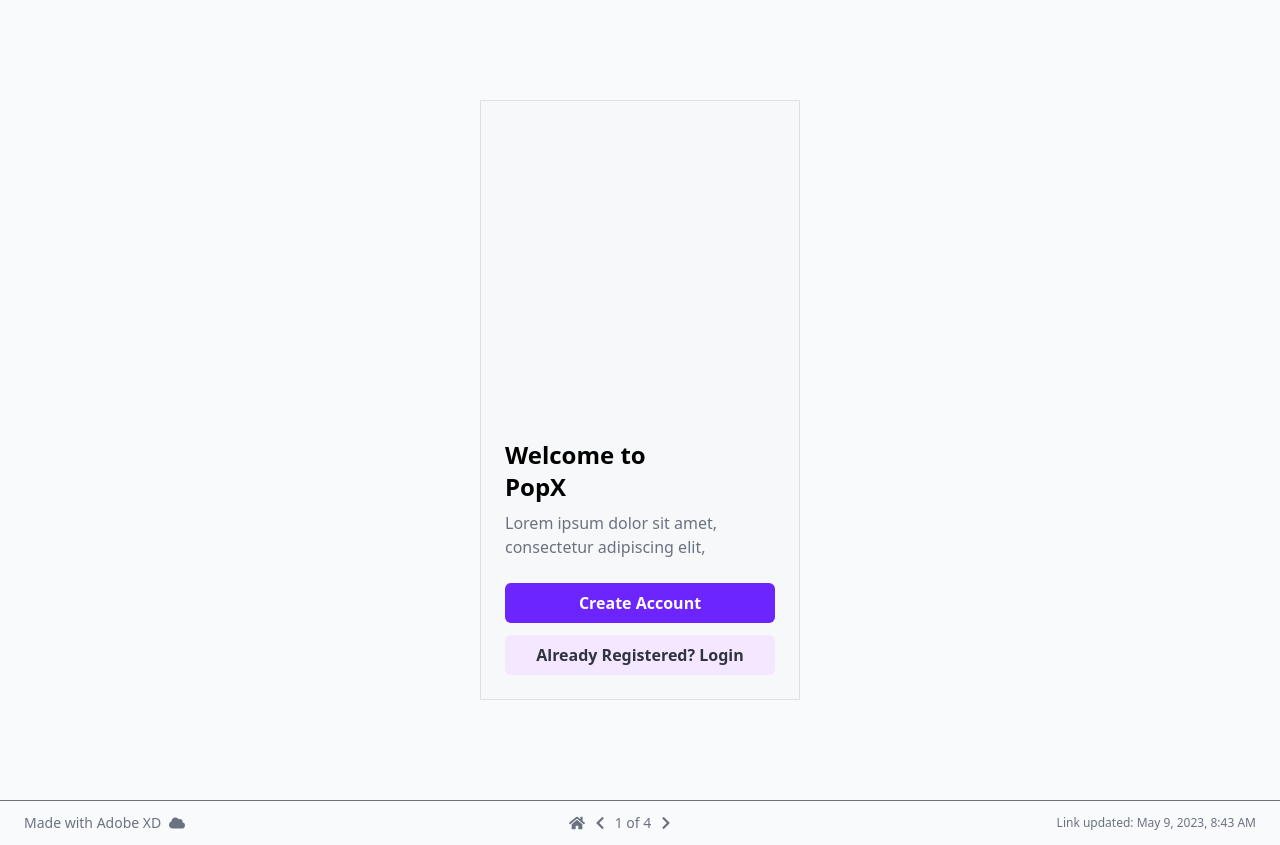
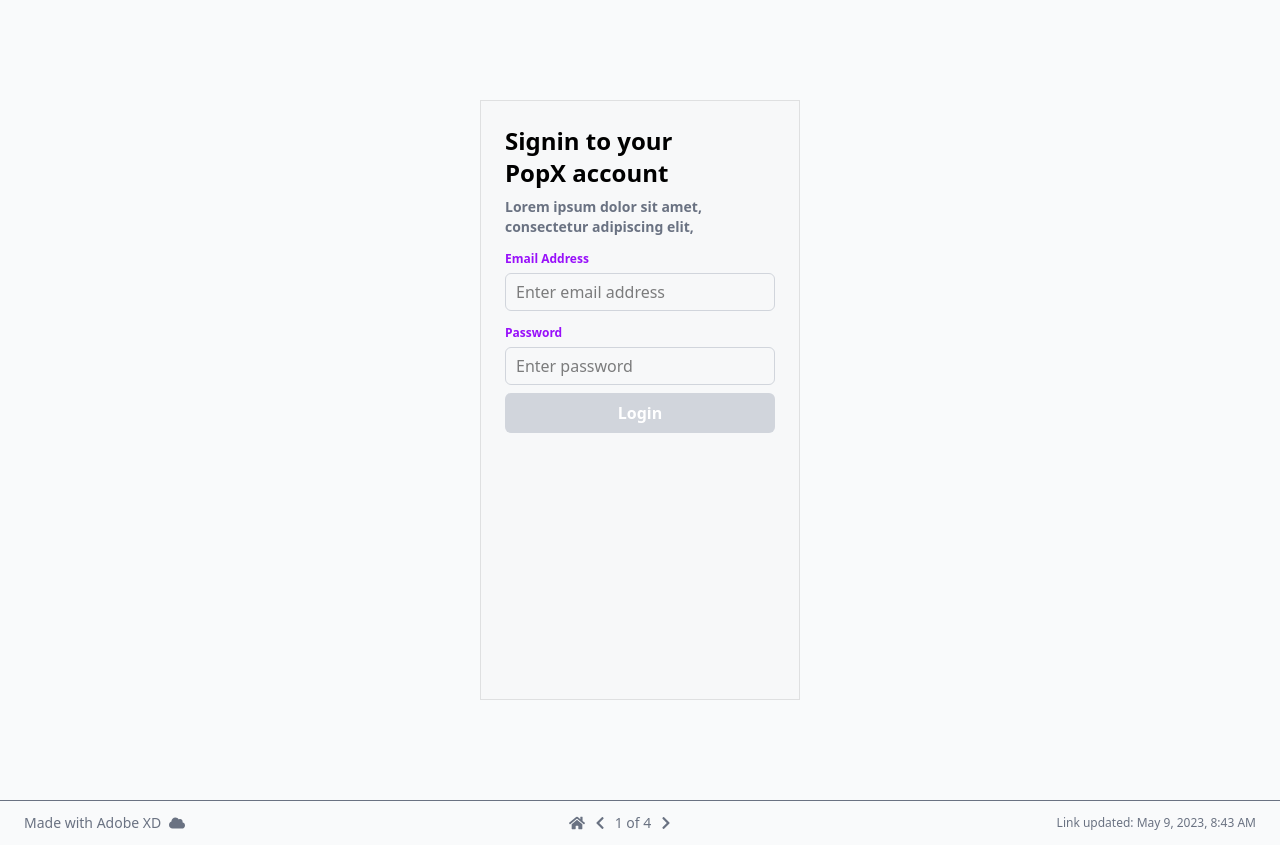
Before and after one commit to mr-aman-git/Educase-India, a React (Vite) app: page / in a window 1280 px wide. Built offline with nearby package versions, Linux system fonts and the light colour scheme.

Commit message:
LoginPage code fix and reactrouter dom install

```diff
--- a/package.json
+++ b/package.json
@@ -14,6 +14,7 @@
     "react": "^19.0.0",
     "react-dom": "^19.0.0",
     "react-icons": "^5.5.0",
+    "react-router-dom": "^7.5.2",
     "tailwindcss": "^4.1.4"
   },
   "devDependencies": {
--- a/src/App.jsx
+++ b/src/App.jsx
@@ -1,11 +1,12 @@
 import WelcomePage from "./Components/WelcomePage";
+import {LoginPage} from "./Components/LoginPage";
 
 import React from 'react'
 
 const App = () => {
   return (
     <>
-    <WelcomePage/>
+    <LoginPage/>
     </>
   )
 }
--- a/src/Components/LoginPage.jsx
+++ b/src/Components/LoginPage.jsx
@@ -0,0 +1,49 @@
+import React from 'react';
+import Footer from './Footer';
+
+const LoginPage = () => {
+  return (
+    <>
+    <div className="min-h-screen flex items-center justify-center bg-gray-50 overflow-x-hidden">
+      <div className="w-80 p-6 bg-[#f7f8f9] border border-[#dfe0e1] flex flex-col items-start h-[600px] ">
+
+        <h1 className="text-2xl font-bold mb-2">Signin to your <br /> PopX account</h1>
+
+
+        <p className="text-gray-500 text-sm mb-2 font-semibold">
+          Lorem ipsum dolor sit amet, consectetur adipiscing elit,
+        </p>
+
+
+        <div className="w-full mb-2">
+          <label className="text-xs font-semibold text-purple-600">Email Address</label>
+          <input
+            type="email"
+            placeholder="Enter email address"
+            className="w-full border border-gray-300 rounded-md px-[10px] py-[6px] mt-1 focus:outline-none focus:border-purple-600"
+          />
+        </div>
+
+
+        <div className="w-full mb-2">
+          <label className="text-xs font-semibold text-purple-600">Password</label>
+          <input
+            type="password"
+            placeholder="Enter password"
+            className="w-full border border-gray-300 rounded-md px-[10px] py-[6px] mt-1 focus:outline-none focus:border-purple-600"
+          />
+        </div>
+
+
+        <button className="w-full bg-gray-300 text-white font-semibold py-2 rounded-md cursor-pointer">
+          Login
+        </button>
+      </div>
+
+    </div>
+    <Footer/>
+    </>
+  );
+};
+
+export {LoginPage};
```
Also changed, not shown: 1 other file (tests, documents, lock files or other folders).
